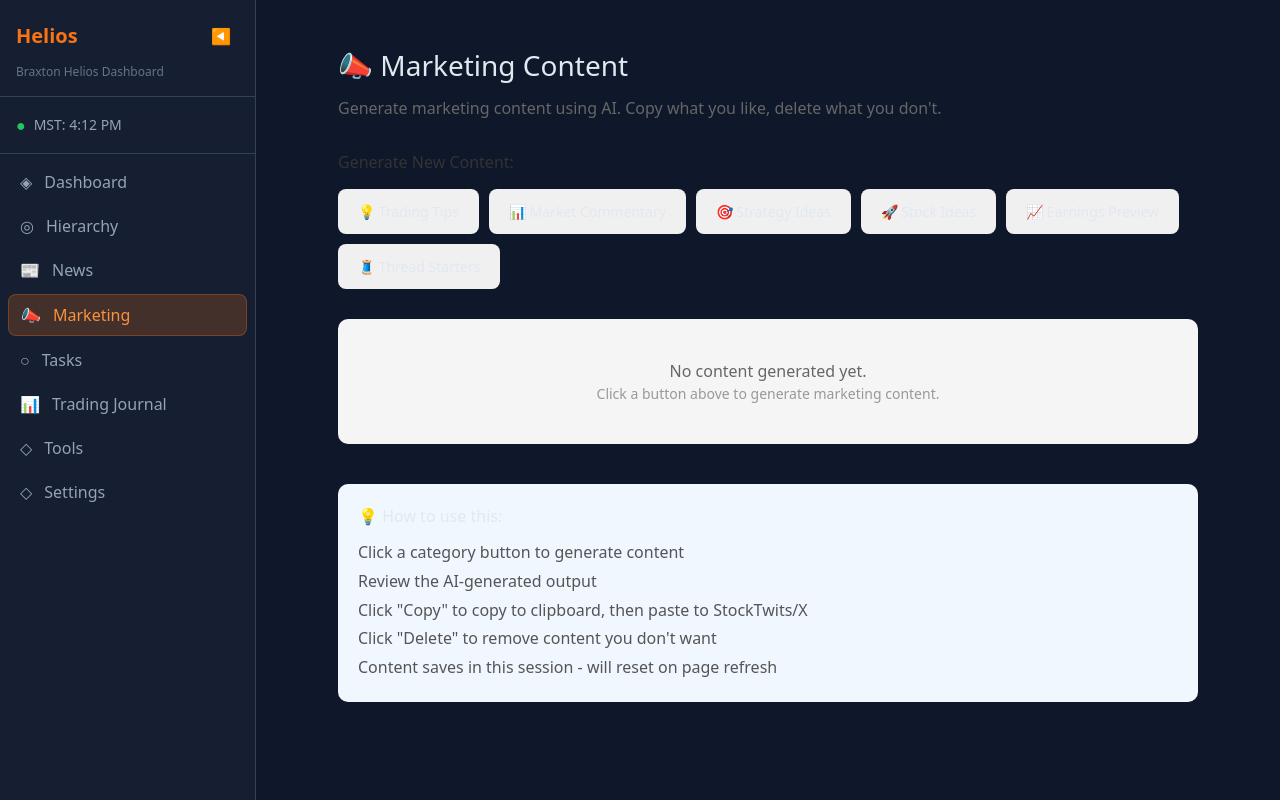
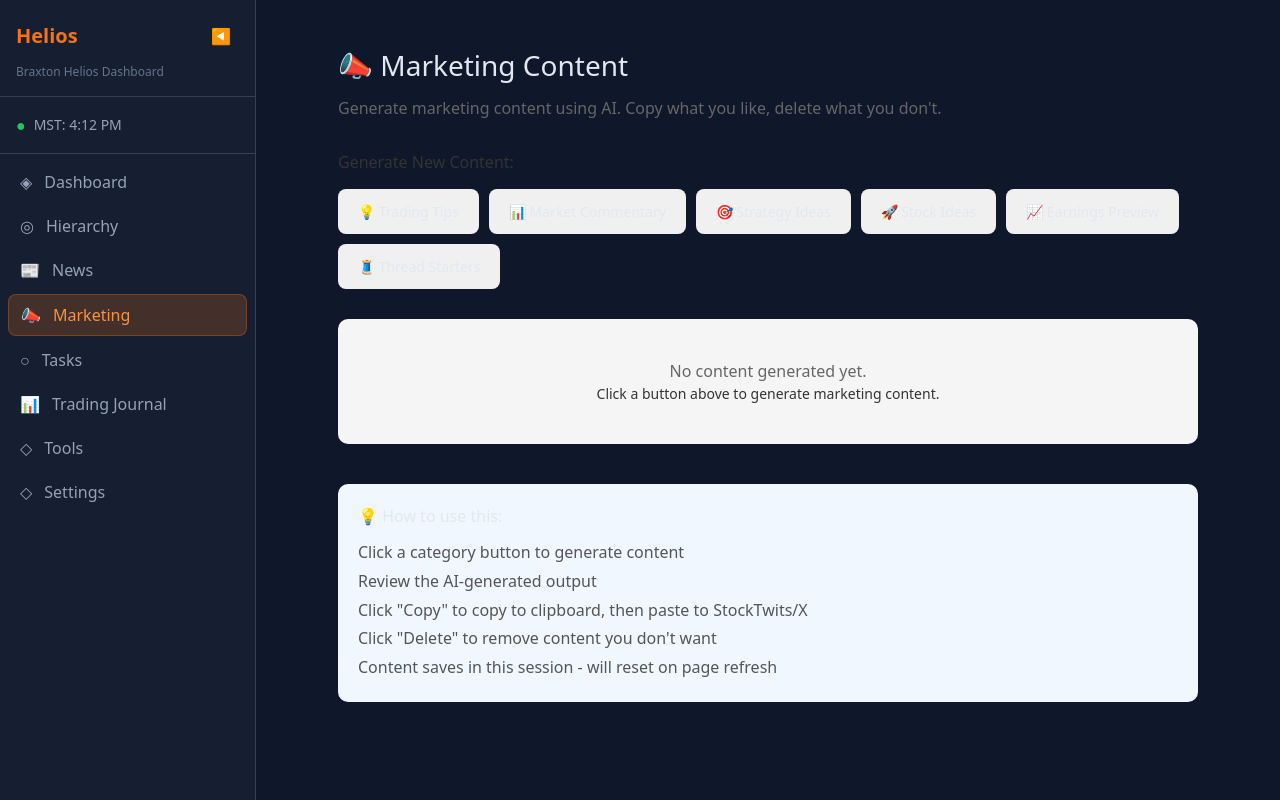
Before and after one commit to AAN2793/helios-dashboard, a Next.js app: page /marketing in a window 1280 px wide. Built offline with nearby package versions, Linux system fonts and the light colour scheme.

Commit message:
Fix news.js syntax

```diff
--- a/pages/marketing.js
+++ b/pages/marketing.js
@@ -104,7 +104,7 @@ export default function Marketing() {
             borderRadius: '10px'
           }}>
             <p style={{ color: '#666' }}>No content generated yet.</p>
-            <p style={{ color: '#999', fontSize: '14px' }}>
+            <p style={{ color: '#333', fontSize: '14px' }}>
               Click a button above to generate marketing content.
             </p>
           </div>
@@ -137,7 +137,7 @@ export default function Marketing() {
                   }}>
                     {item.label}
                   </span>
-                  <span style={{ fontSize: '12px', color: '#999' }}>
+                  <span style={{ fontSize: '12px', color: '#666' }}>
                     {item.timestamp}
                   </span>
                 </div>
```
